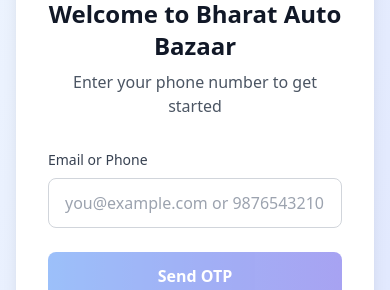
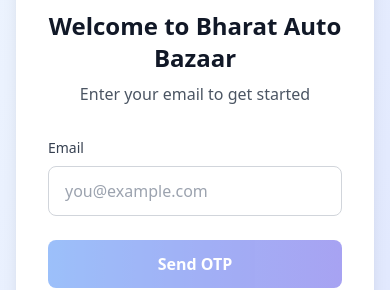
Before and after one commit to ankurdhir/BharatAutoBazaar, a React (Vite) app: page /login in a window 390 px wide. Shown: the part 310-600 px from the top of the page. Built offline with nearby package versions, Linux system fonts and the light colour scheme; no server answers.

Commit message:
Auth UI: Restrict OTP login to email-only (remove phone option).

```diff
--- a/src/pages/Login.jsx
+++ b/src/pages/Login.jsx
@@ -11,7 +11,7 @@
   const navigate = useNavigate()
   const { toast } = useToast()
   const [step, setStep] = useState('phone') // 'phone' or 'otp'
-  const [identifier, setIdentifier] = useState('') // email or phone
+  const [identifier, setIdentifier] = useState('') // email only
   const [otp, setOtp] = useState('')
   const [otpData, setOtpData] = useState(null) // Store OTP response data
   const [loading, setLoading] = useState(false)
@@ -21,10 +21,8 @@
   // Send OTP
   const handleSendOtp = async (e) => {
     e.preventDefault()
-    const isEmail = /@/.test(identifier)
-    if (!identifier) return setError('Enter email or phone')
-    if (!isEmail && identifier.replace(/\D/g,'').length < 10) return setError('Enter a valid phone')
-    if (isEmail && !/^[^@\s]+@[^@\s]+\.[^@\s]+$/.test(identifier)) return setError('Enter a valid email')
+    if (!identifier) return setError('Enter your email')
+    if (!/^[^@\s]+@[^@\s]+\.[^@\s]+$/.test(identifier)) return setError('Enter a valid email')
 
     setLoading(true)
     setError('')
@@ -73,8 +71,7 @@
 
   // Development quick login
   const handleDevLogin = async () => {
-    const isEmail = /@/.test(identifier)
-    if (!identifier) return setError('Enter email or phone')
+    if (!identifier) return setError('Enter your email')
 
     setLoading(true)
     setError('')
@@ -87,7 +84,7 @@
       if (result.success) {
         toast({
           title: "Development Login Successful",
-          description: `Logged in as ${result.user.name || result.user.email || result.user.phone_number}`,
+          description: `Logged in as ${result.user.name || result.user.email}`,
         })
 
         // Check if user came from a protected route
@@ -148,7 +145,7 @@
           title: "Login Successful",
           description: result.isNewUser
                             ? "Welcome to Bharat Auto Bazaar! Your account has been created."
-            : `Welcome back, ${result.user.name || result.user.email || result.user.phone_number}!`,
+            : `Welcome back, ${result.user.name || result.user.email}!`,
         })
 
         // Check if user came from a protected route
@@ -201,7 +198,7 @@
 
         toast({
           title: "OTP Resent",
-          description: "A new OTP has been sent to your phone.",
+          description: "A new OTP has been sent to your email.",
         })
 
         // Show demo OTP in development
@@ -249,18 +246,18 @@
             </motion.div>
 
             <h1 className="text-2xl font-bold text-gray-900 dark:text-white mb-2">
-              {step === 'phone' ? 'Welcome to Bharat Auto Bazaar' : 'Verify Your Phone'}
+              {step === 'phone' ? 'Welcome to Bharat Auto Bazaar' : 'Verify Your Email'}
             </h1>
 
             <p className="text-gray-600 dark:text-gray-400">
               {step === 'phone'
-                ? 'Enter your phone number to get started'
-                : `We've sent an OTP to your ${/@/.test(identifier) ? 'email' : 'phone'}`
+                ? 'Enter your email to get started'
+                : `We've sent an OTP to your email`
               }
             </p>
           </div>
 
-          {/* Phone Number Step */}
+          {/* Email Step */}
           {step === 'phone' && (
             <motion.form
               initial={{ opacity: 0, x: -20 }}
@@ -270,7 +267,7 @@
             >
               <div>
                 <label htmlFor="id" className="block text-sm font-medium text-gray-700 dark:text-gray-300 mb-2">
-                  Email or Phone
+                  Email
                 </label>
                 <div className="relative">
                   <input
@@ -281,7 +278,7 @@
                       setIdentifier(e.target.value)
                       setError('')
                     }}
-                    placeholder="you@example.com or 9876543210"
+                    placeholder="you@example.com"
                     className="w-full px-4 py-3 border border-gray-300 dark:border-gray-600 rounded-lg focus:ring-2 focus:ring-blue-500 focus:border-transparent bg-white dark:bg-gray-700 text-gray-900 dark:text-white"
                     required
                   />
```
